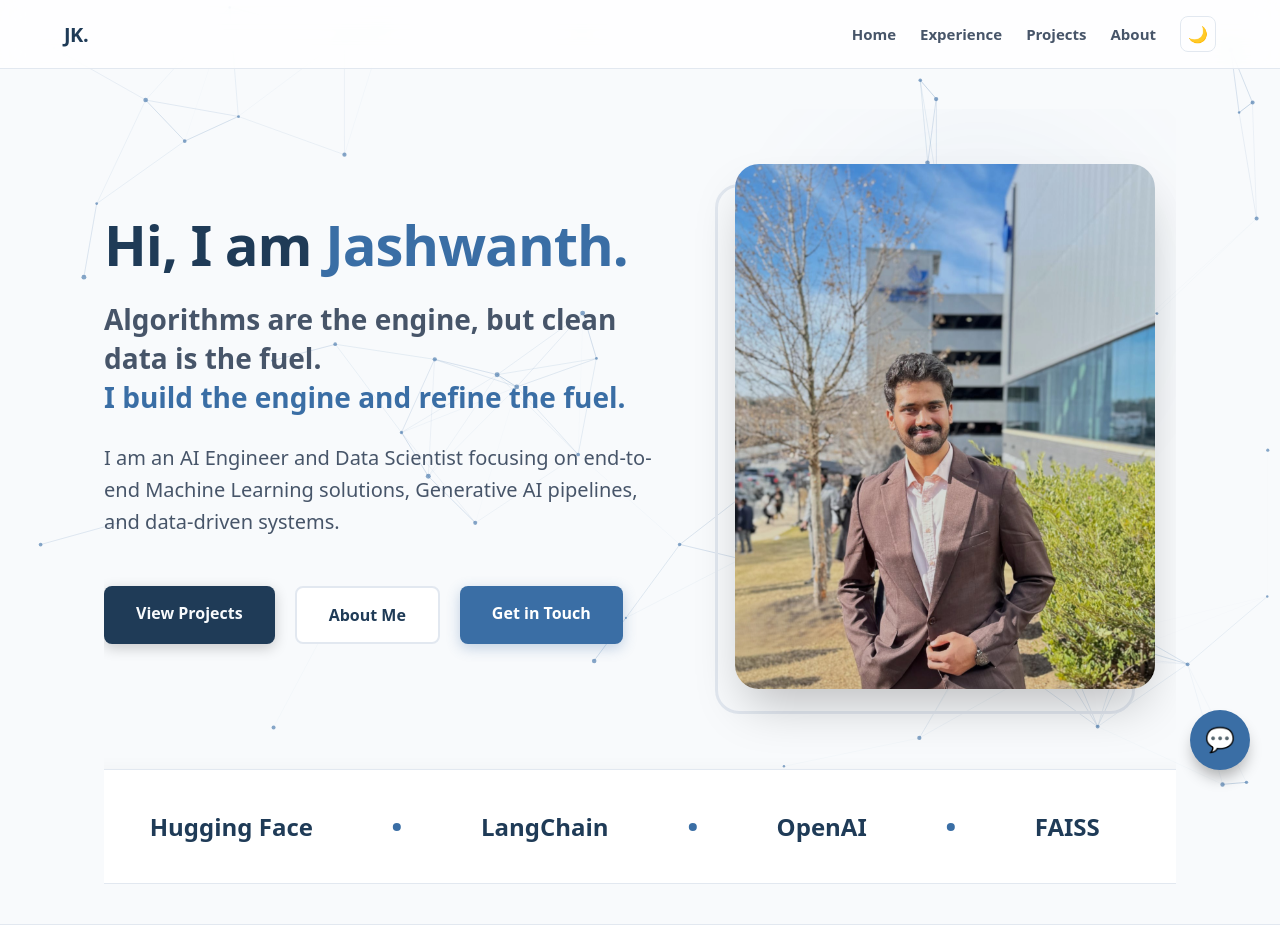
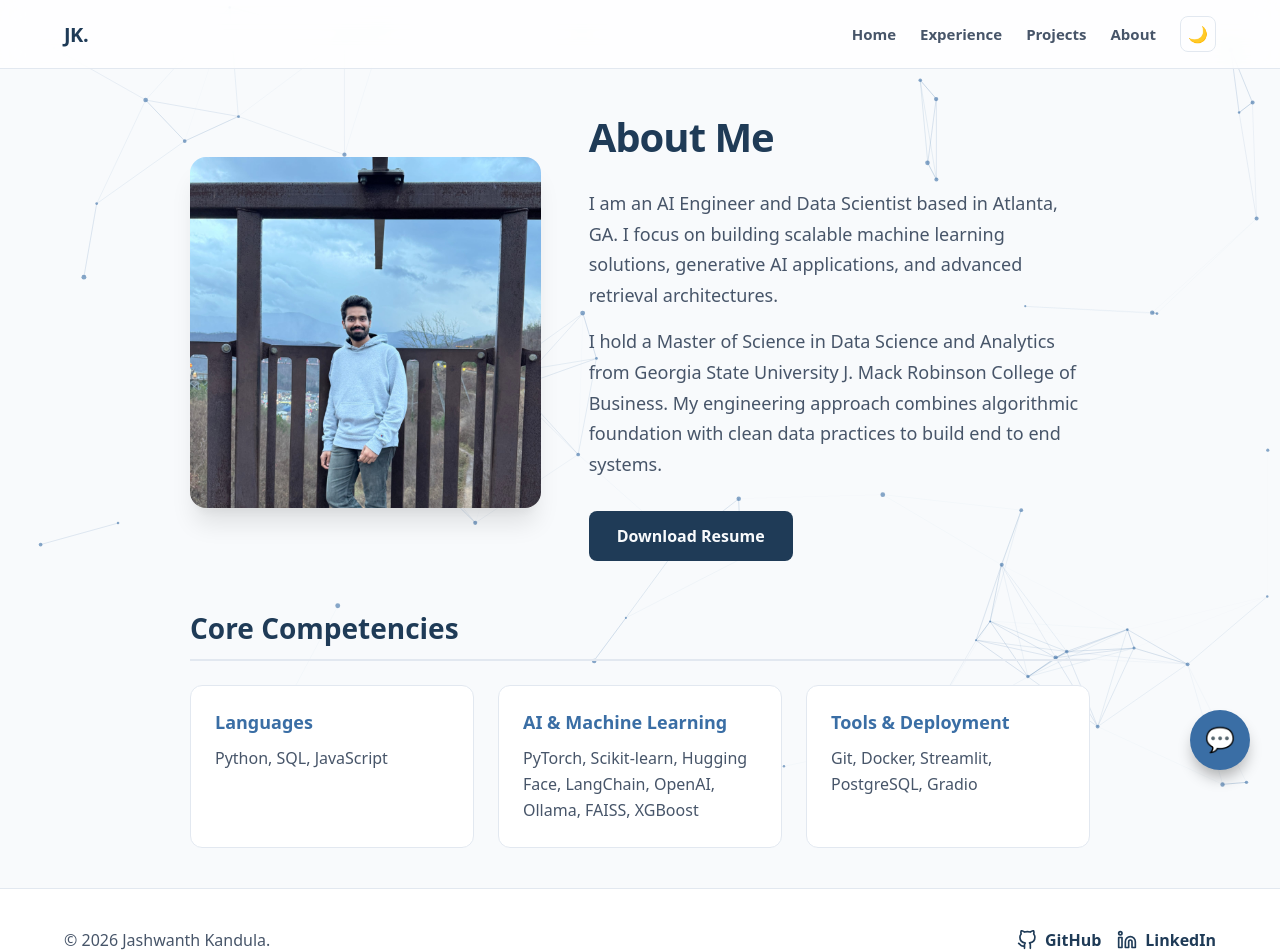
Before and after one commit to JashwanthK7/my-portfolio, a Next.js app: page /about in a window 1280 px wide. Shown: the top 952 px of the page. Built offline with nearby package versions, Linux system fonts and the light colour scheme.

Commit message:
Updated Home page

```diff
--- a/src/app/about/page.js
+++ b/src/app/about/page.js
@@ -1,264 +1,69 @@
 "use client";
-import { useEffect, useState } from "react";
-import Link from "next/link";
 
-export default function Home() {
-    const [isVisible, setIsVisible] = useState(false);
-    const [typedName, setTypedName] = useState("");
-    const [isTypingDone, setIsTypingDone] = useState(false);
-    const fullName = "Jashwanth.";
+export default function About() {
+    return (
+        <section style={{ maxWidth: "900px", margin: "0 auto", display: "flex", flexDirection: "column", gap: "48px" }}>
+            <div style={{ display: "flex", flexWrap: "wrap", gap: "48px", alignItems: "center" }}>
+                <div style={{ flex: "1 1 300px" }}>
+                    <img
+                        src="/images/profile.jpeg"
+                        alt="Jashwanth Kandula"
+                        style={{ width: "100%", borderRadius: "16px", boxShadow: "0 20px 25px -5px rgba(0, 0, 0, 0.1), 0 10px 10px -5px rgba(0, 0, 0, 0.04)" }}
+                    />
+                </div>
 
-    useEffect(() => {
-        setIsVisible(true);
+                <div style={{ flex: "2 1 400px" }}>
+                    <h1 style={{ fontSize: "40px", fontWeight: "800", color: "var(--text-primary)", letterSpacing: "-1px", marginBottom: "24px" }}>
+                        About Me
+                    </h1>
+                    <p style={{ fontSize: "18px", color: "var(--text-secondary)", lineHeight: "1.7", marginBottom: "16px" }}>
+                        I am an AI Engineer and Data Scientist based in Atlanta, GA. I focus on building scalable machine learning solutions, generative AI applications, and advanced retrieval architectures.
+                    </p>
+                    <p style={{ fontSize: "18px", color: "var(--text-secondary)", lineHeight: "1.7", marginBottom: "32px" }}>
+                        I hold a Master of Science in Data Science and Analytics from Georgia State University J. Mack Robinson College of Business. My engineering approach combines algorithmic foundation with clean data practices to build end to end systems.
+                    </p>
 
-        let i = 0;
-        const typingInterval = setInterval(() => {
-            if (i <= fullName.length) {
-                setTypedName(fullName.slice(0, i));
-                i++;
-            } else {
-                clearInterval(typingInterval);
-                setIsTypingDone(true); // hide cursor after typing is done
-            }
-        }, 120);
+                    <a
+                        href="/resume.pdf"
+                        download="Jashwanth_Kandula_Resume.pdf"
+                        style={{
+                            display: "inline-block", background: "var(--text-primary)", color: "var(--bg-color)",
+                            padding: "14px 28px", borderRadius: "8px", fontWeight: "600",
+                            textDecoration: "none", transition: "transform 0.2s ease, box-shadow 0.2s ease"
+                        }}
+                        onMouseOver={(e) => {
+                            e.currentTarget.style.transform = "translateY(-2px)";
+                            e.currentTarget.style.boxShadow = "0 10px 15px -3px rgba(0, 0, 0, 0.3)";
+                        }}
+                        onMouseOut={(e) => {
+                            e.currentTarget.style.transform = "translateY(0)";
+                            e.currentTarget.style.boxShadow = "none";
+                        }}
+                    >
+                        Download Resume
+                    </a>
+                </div>
+            </div>
 
-        return () => clearInterval(typingInterval);
-    }, []);
-
-    const techStack = [
-        "Python", "PyTorch", "Hugging Face", "LangChain", "OpenAI",
-        "FAISS", "Scikit-learn", "SQL", "Streamlit", "Ollama", "NLP"
-    ];
-
-    // Duplicate array to create a seamless infinite loop
-    const scrollItems = [...techStack, ...techStack, ...techStack];
-
-    return (
-        <div style={{ overflowX: "hidden" }}>
-            <style>
-                {`
-                @keyframes blink {
-                    0%, 100% { opacity: 1; }
-                    50% { opacity: 0; }
-                }
-                .cursor {
-                    animation: blink 1s step-end infinite;
-                    color: var(--accent-blue);
-                    font-weight: 300;
-                }
-                @keyframes marquee {
-                    0% { transform: translateX(0); }
-                    100% { transform: translateX(-33.33%); }
-                }
-                .hide-scrollbar::-webkit-scrollbar {
-                    display: none;
-                }
-                .cta-btn-primary {
-                    padding: 16px 32px;
-                    background: var(--text-primary);
-                    color: var(--bg-color);
-                    borderRadius: 8px;
-                    font-weight: 600;
-                    text-decoration: none;
-                    box-shadow: 0 4px 14px 0 rgba(0,0,0,0.2);
-                    transition: all 0.2s ease;
-                    border-radius: 8px;
-                    display: inline-block;
-                }
-                .cta-btn-primary:hover {
-                    transform: translateY(-2px);
-                }
-                .cta-btn-secondary {
-                    padding: 16px 32px;
-                    background: var(--card-bg);
-                    color: var(--text-primary);
-                    border: 2px solid var(--border-color);
-                    border-radius: 8px;
-                    font-weight: 600;
-                    text-decoration: none;
-                    transition: all 0.2s ease;
-                    display: inline-block;
-                }
-                .cta-btn-secondary:hover {
-                    border-color: var(--text-primary);
-                    transform: translateY(-2px);
-                }
-                .cta-btn-accent {
-                    padding: 16px 32px;
-                    background: var(--accent-blue);
-                    color: #ffffff;
-                    border-radius: 8px;
-                    font-weight: 600;
-                    text-decoration: none;
-                    box-shadow: 0 4px 14px 0 rgba(58,110,165,0.3);
-                    transition: all 0.2s ease;
-                    display: inline-block;
-                }
-                .cta-btn-accent:hover {
-                    transform: translateY(-2px);
-                    box-shadow: 0 6px 20px 0 rgba(58,110,165,0.4);
-                }
-                `}
-            </style>
-
-            <section style={{
-                minHeight: "75vh",
-                display: "flex",
-                alignItems: "center",
-                justifyContent: "space-between",
-                flexWrap: "wrap",
-                gap: "48px",
-                position: "relative",
-                paddingTop: "40px"
-            }}>
-
-                <div style={{
-                    position: "absolute",
-                    top: "-10%",
-                    right: "-5%",
-                    width: "500px",
-                    height: "500px",
-                    background: "radial-gradient(circle, rgba(58,110,165,0.08) 0%, rgba(255,255,255,0) 70%)",
-                    borderRadius: "50%",
-                    filter: "blur(40px)",
-                    zIndex: -1
-                }} />
-
-                {/* Left Column: Text */}
-                <div style={{ flex: "1 1 500px" }}>
-                    <h1 style={{
-                        fontSize: "56px",
-                        fontWeight: "800",
-                        color: "var(--text-primary)",
-                        letterSpacing: "-1px",
-                        lineHeight: "1.1",
-                        margin: 0
-                    }}>
-                        Hi, I am{" "}
-                        <span style={{ color: "var(--accent-blue)" }}>{typedName}</span>
-                        {!isTypingDone && <span className="cursor">|</span>}
-                    </h1>
-
-                    <div style={{
-                        opacity: isVisible ? 1 : 0,
-                        transform: isVisible ? "translateY(0)" : "translateY(30px)",
-                        transition: "all 0.8s cubic-bezier(0.4, 0, 0.2, 1) 0.6s"
-                    }}>
-                        <h2 style={{
-                            marginTop: "24px",
-                            fontSize: "28px",
-                            fontWeight: "600",
-                            color: "var(--text-secondary)",
-                            maxWidth: "800px",
-                            lineHeight: "1.4"
-                        }}>
-                            Algorithms are the engine, but clean data is the fuel.<br />
-                            <span style={{ color: "var(--accent-blue)" }}>I build the engine and refine the fuel.</span>
-                        </h2>
-
-                        <p style={{
-                            marginTop: "24px",
-                            fontSize: "20px",
-                            color: "var(--text-secondary)",
-                            maxWidth: "600px",
-                            lineHeight: "1.6"
-                        }}>
-                            I am an AI Engineer and Data Scientist focusing on end-to-end Machine Learning solutions, Generative AI pipelines, and data-driven systems.
-                        </p>
-
-                        <div style={{ marginTop: "48px", display: "flex", gap: "20px", flexWrap: "wrap" }}>
-                            <Link href="/projects" className="cta-btn-primary">
-                                View Projects
-                            </Link>
-                            <Link href="/about" className="cta-btn-secondary">
-                                About Me
-                            </Link>
-                            <Link href="/contact" className="cta-btn-accent">
-                                Get in Touch
-                            </Link>
-                        </div>
+            <div>
+                <h2 style={{ fontSize: "28px", fontWeight: "700", color: "var(--text-primary)", marginBottom: "24px", borderBottom: "2px solid var(--border-color)", paddingBottom: "12px" }}>
+                    Core Competencies
+                </h2>
+                <div style={{ display: "grid", gridTemplateColumns: "repeat(auto-fill, minmax(250px, 1fr))", gap: "24px" }}>
+                    <div style={{ background: "var(--card-bg)", padding: "24px", borderRadius: "12px", border: "1px solid var(--border-color)" }}>
+                        <h3 style={{ color: "var(--accent-blue)", fontWeight: "700", marginBottom: "12px", fontSize: "18px" }}>Languages</h3>
+                        <p style={{ color: "var(--text-secondary)", fontWeight: "500", lineHeight: "1.6" }}>Python, SQL, JavaScript</p>
+                    </div>
+                    <div style={{ background: "var(--card-bg)", padding: "24px", borderRadius: "12px", border: "1px solid var(--border-color)" }}>
+                        <h3 style={{ color: "var(--accent-blue)", fontWeight: "700", marginBottom: "12px", fontSize: "18px" }}>AI & Machine Learning</h3>
+                        <p style={{ color: "var(--text-secondary)", fontWeight: "500", lineHeight: "1.6" }}>PyTorch, Scikit-learn, Hugging Face, LangChain, OpenAI, Ollama, FAISS, XGBoost</p>
+                    </div>
+                    <div style={{ background: "var(--card-bg)", padding: "24px", borderRadius: "12px", border: "1px solid var(--border-color)" }}>
+                        <h3 style={{ color: "var(--accent-blue)", fontWeight: "700", marginBottom: "12px", fontSize: "18px" }}>Tools & Deployment</h3>
+                        <p style={{ color: "var(--text-secondary)", fontWeight: "500", lineHeight: "1.6" }}>Git, Docker, Streamlit, PostgreSQL, Gradio</p>
                     </div>
                 </div>
-
-                {/* Right Column: Image */}
-                <div style={{
-                    flex: "1 1 400px",
-                    display: "flex",
-                    justifyContent: "center",
-                    opacity: isVisible ? 1 : 0,
-                    transform: isVisible ? "translateY(0)" : "translateY(30px)",
-                    transition: "all 0.8s cubic-bezier(0.4, 0, 0.2, 1) 0.8s"
-                }}>
-                    <div style={{ position: "relative" }}>
-                        <div style={{
-                            position: "absolute",
-                            top: "20px",
-                            left: "-20px",
-                            width: "100%",
-                            height: "100%",
-                            border: "3px solid var(--border-color)",
-                            borderRadius: "24px",
-                            zIndex: -1
-                        }} />
-                        <img
-                            src="/images/hero-image.jpeg"
-                            alt="Jashwanth Kandula"
-                            style={{
-                                width: "100%",
-                                maxWidth: "420px",
-                                borderRadius: "24px",
-                                boxShadow: "0 25px 50px -12px rgba(0, 0, 0, 0.25)",
-                                objectFit: "cover",
-                                aspectRatio: "4/5"
-                            }}
-                        />
-                    </div>
-                </div>
-            </section>
-
-            {/* Marquee Section */}
-            <div style={{
-                marginTop: "60px",
-                padding: "40px 0",
-                borderTop: "1px solid var(--border-color)",
-                borderBottom: "1px solid var(--border-color)",
-                background: "var(--card-bg)",
-                width: "100vw",
-                position: "relative",
-                left: "50%",
-                right: "50%",
-                marginLeft: "-50vw",
-                marginRight: "-50vw",
-                boxShadow: "0 4px 20px rgba(0, 0, 0, 0.05)"
-            }}>
-                <div style={{
-                    display: "flex",
-                    whiteSpace: "nowrap",
-                    animation: "marquee 40s linear infinite",
-                    width: "fit-content"
-                }}>
-                    {scrollItems.map((tech, index) => (
-                        <div key={index} style={{
-                            display: "inline-flex",
-                            alignItems: "center",
-                            margin: "0 40px",
-                            fontSize: "24px",
-                            fontWeight: "700",
-                            color: "var(--text-primary)"
-                        }}>
-                            {tech}
-                            <span style={{
-                                display: "inline-block",
-                                width: "8px",
-                                height: "8px",
-                                background: "var(--accent-blue)",
-                                borderRadius: "50%",
-                                marginLeft: "80px"
-                            }} />
-                        </div>
-                    ))}
-                </div>
             </div>
-        </div>
+        </section>
     );
 }
```
Also changed, not shown: src/app/page.js (+59 -37 lines).
